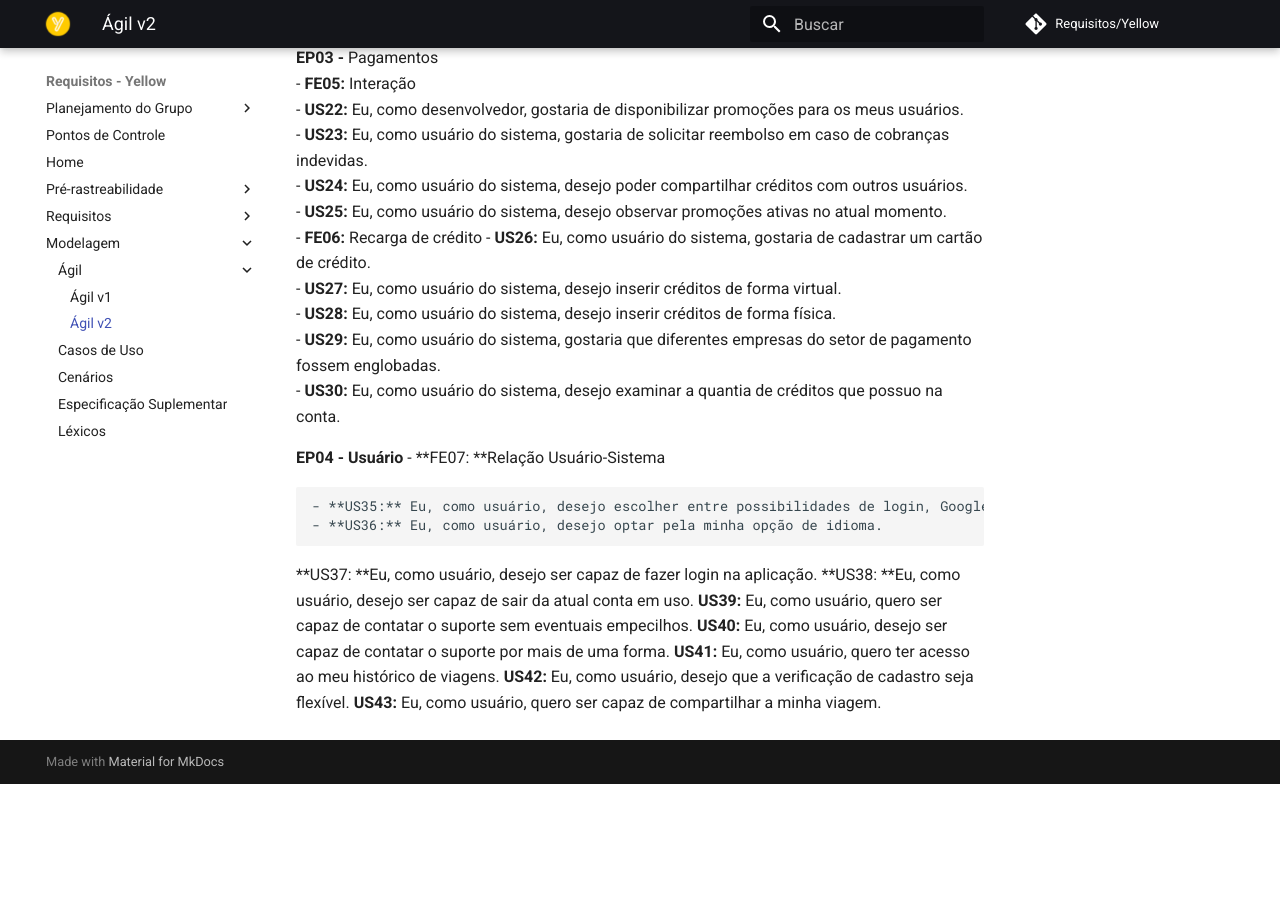
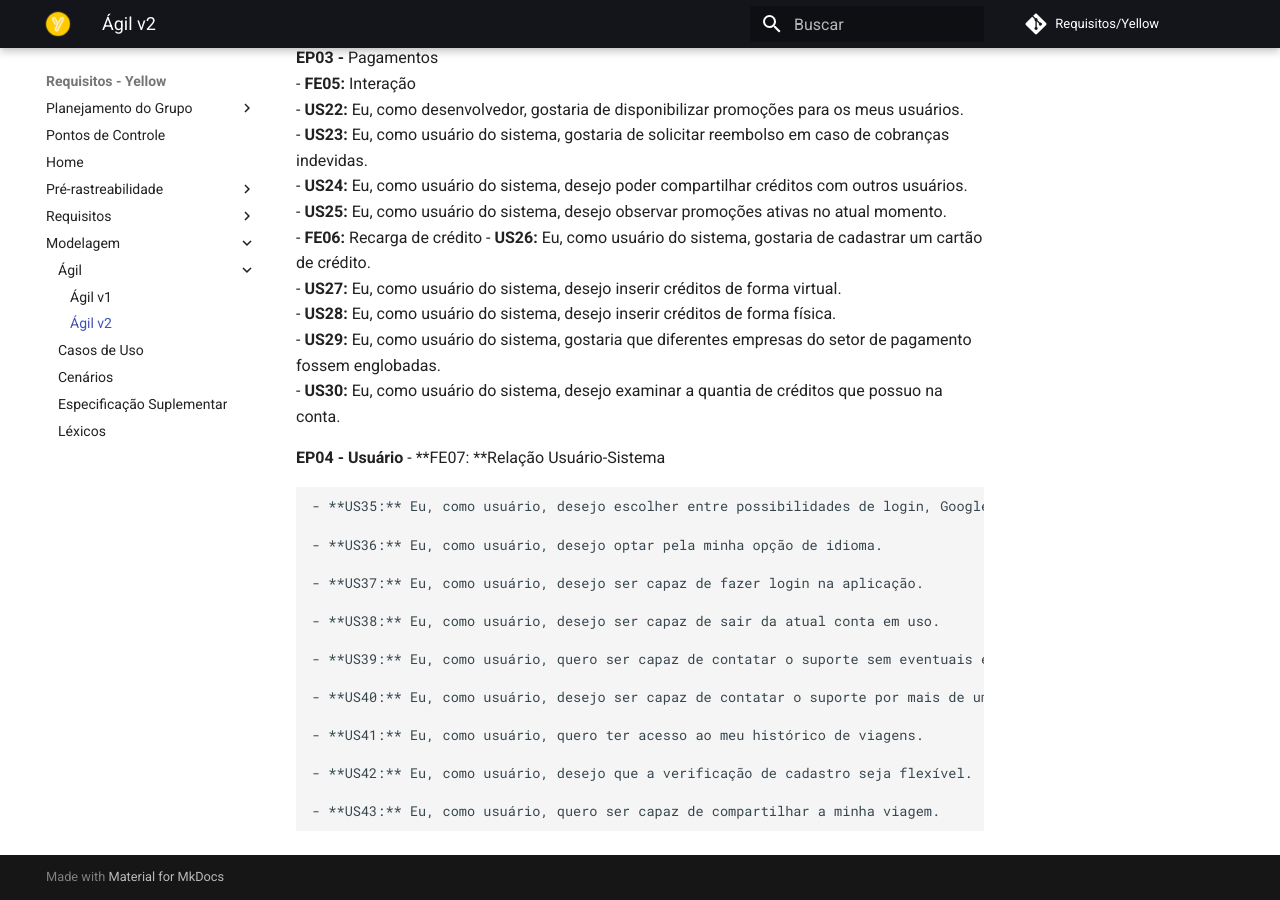
Before and after one commit to me42th/2019.2-Yellow, an MkDocs documentation site: the page built from docs/modelagem/agil_v2.md, in a window 1280 px wide and 900 px high, scrolled down 1954 px. Built offline with MkDocs 1.6.1 and Material for MkDocs 9.7.7, drawn with Linux system fonts in a browser that asks for light colours; comment, search, counter and statistics services are not loaded; before the commit the page ends 2738 px from its top, so only the background shows below that.

```diff
--- a/docs/modelagem/agil_v2.md
+++ b/docs/modelagem/agil_v2.md
@@ -71,11 +71,19 @@ Em suma, a técnica é bastante amigável para modelagem do sistema como um todo
  -  **FE07: **Relação Usuário-Sistema
 
     - **US35:** Eu, como usuário, desejo escolher entre possibilidades de login, Google entre Facebook.
+
     - **US36:** Eu, como usuário, desejo optar pela minha opção de idioma.
-**US37: **Eu, como usuário, desejo ser capaz de fazer login na aplicação.
-**US38: **Eu, como usuário, desejo ser capaz de sair da atual conta em uso.
-**US39:** Eu, como usuário, quero ser capaz de contatar o suporte sem eventuais empecilhos.
-**US40:** Eu, como usuário, desejo ser capaz de contatar o suporte por mais de uma forma.
-**US41:** Eu, como usuário, quero ter acesso ao meu histórico de viagens.
-**US42:** Eu, como usuário, desejo que a verificação de cadastro seja flexível.
-**US43:** Eu, como usuário, quero ser capaz de compartilhar a minha viagem.
+
+    - **US37:** Eu, como usuário, desejo ser capaz de fazer login na aplicação.
+
+    - **US38:** Eu, como usuário, desejo ser capaz de sair da atual conta em uso.
+
+    - **US39:** Eu, como usuário, quero ser capaz de contatar o suporte sem eventuais empecilhos.
+
+    - **US40:** Eu, como usuário, desejo ser capaz de contatar o suporte por mais de uma forma.
+
+    - **US41:** Eu, como usuário, quero ter acesso ao meu histórico de viagens.
+
+    - **US42:** Eu, como usuário, desejo que a verificação de cadastro seja flexível.
+
+    - **US43:** Eu, como usuário, quero ser capaz de compartilhar a minha viagem.
```
